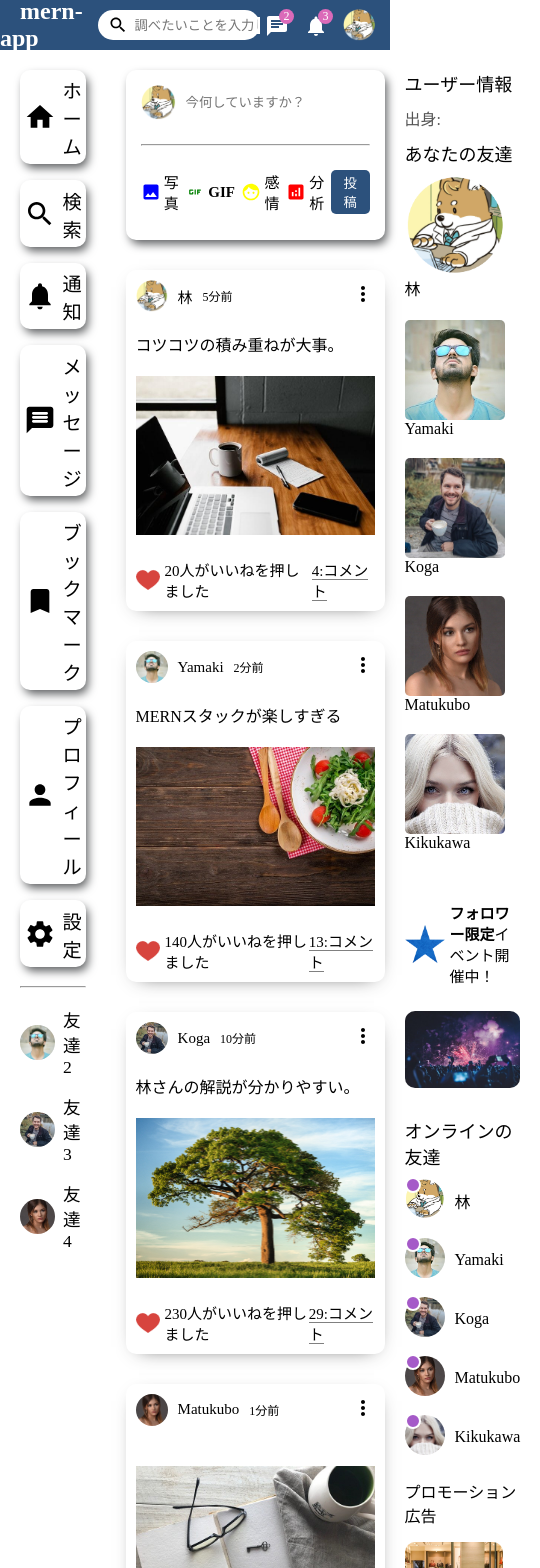
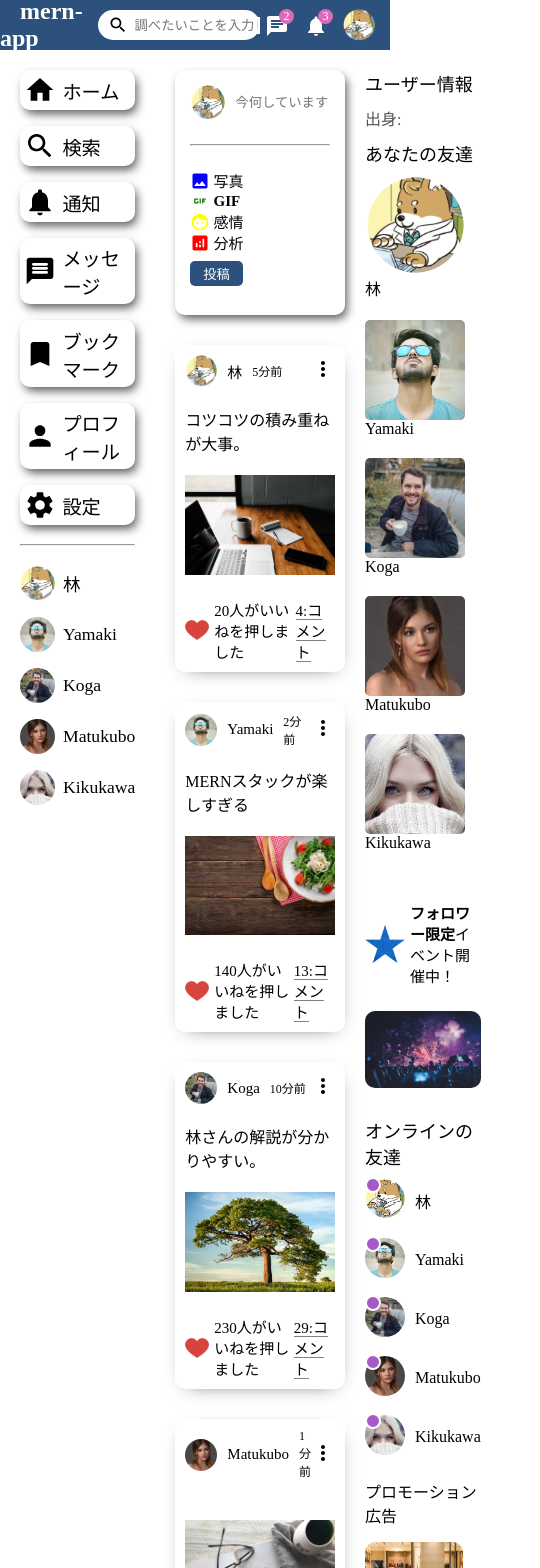
Before and after one commit to kouheihayashi78/mern-app, a React (Create React App) app in the folder frontend/: page / in a window 390 px wide. Shown: the top 1568 px of the page, 540 px wide, since content can reach past the window. Built offline with nearby package versions, Linux system fonts and the light colour scheme.

Commit message:
add:サイドバーでダミーデータを表示するように実装

```diff
--- /dev/null
+++ b/frontend/src/components/Friend/Friend.tsx
@@ -0,0 +1,16 @@
+import React from "react";
+
+const Friend = ({ user }) => {
+  return (
+    <li className="sidebar-friend">
+      <img
+        src={user.profilePicture}
+        alt="友達"
+        className="sidebar-friend-img"
+      />
+      <span className="sidebar-friend-name">{user.username}</span>
+    </li>
+  );
+};
+
+export default Friend;
--- a/frontend/src/components/share/Share.css
+++ b/frontend/src/components/share/Share.css
@@ -79,3 +79,17 @@
     background-color: #2c517c;
     cursor: pointer;
 }
+
+@media screen and (max-width: 600px) {
+    .share {
+        height: 245px;
+    }
+    .shareButtons {
+        flex-direction: column;
+        align-items: start;
+        gap: 0.5rem;
+    }
+    .shareOptions {
+        display: block;
+    }
+}
--- a/frontend/src/components/sidebar/Sidebar.tsx
+++ b/frontend/src/components/sidebar/Sidebar.tsx
@@ -1,6 +1,8 @@
 import React from "react";
 import { Bookmark, Home, MessageRounded, Notifications, Person, Search, Settings } from '@mui/icons-material';
 import './Sidebar.css';
+import { Users } from '../../dummyData';
+import Friend from "../Friend/Friend.tsx";
 
 export const Sidebar = () => {
   return (
@@ -38,18 +40,9 @@ export const Sidebar = () => {
         </ul>
         <hr className="sidebar-hr" />
         <ul className="sidebar-friend-list">
-          <li className="sidebar-friend">
-            <img src="/assets/person/2.jpeg" alt="友達2" className="sidebar-friend-img" />
-            <span className="sidebar-friend-name">友達2</span>
-          </li>
-          <li className="sidebar-friend">
-            <img src="/assets/person/3.jpeg" alt="友達3" className="sidebar-friend-img" />
-            <span className="sidebar-friend-name">友達3</span>
-          </li>
-          <li className="sidebar-friend">
-            <img src="/assets/person/4.jpeg" alt="友達4" className="sidebar-friend-img" />
-            <span className="sidebar-friend-name">友達4</span>
-          </li>
+          {Users.map((user) => (
+            <Friend user={user} key={user.id} />
+          ))}
         </ul>
       </div>
     </div>
```
